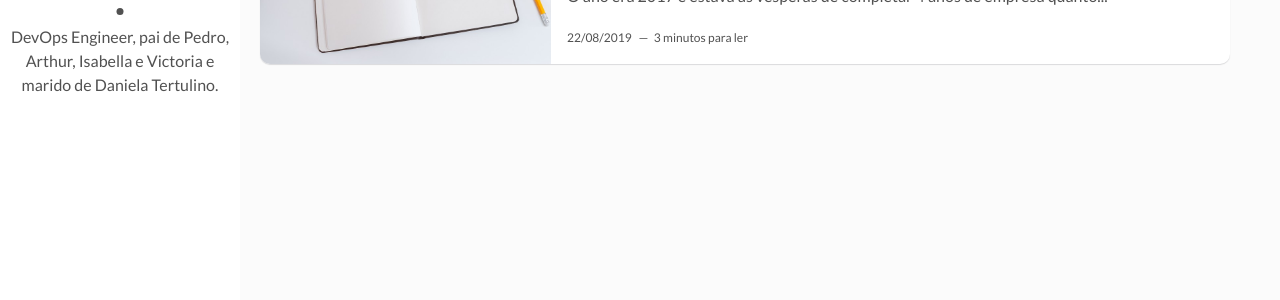
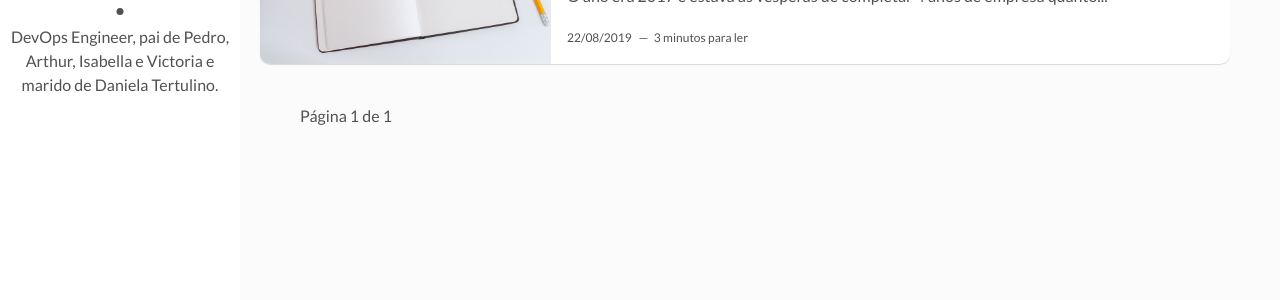
Before and after one commit to klebertertulino/klebertertulino.github.io, a Jekyll site: the page built from index.html, in a window 1280 px wide. Shown: the part 154-454 px from the top of the page. Built offline with Jekyll 4.4.1, drawn with Linux system fonts in a browser that asks for light colours; the list of posts is cut into pages by our own code.

Commit message:
Revert some changes

```diff
--- a/_includes/pagination.html
+++ b/_includes/pagination.html
@@ -8,8 +8,8 @@
         <p><a class="newer-posts" href="{{ site.baseurl }}/page/{{ paginator.previous_page }}/"><i class="fa fa-long-arrow-left" aria-hidden="true"></i></a></p>
         {% endif %}
       {% endif %}
+      <p><span class="page-number">Página {{paginator.page}} de {{paginator.total_pages}}</span></p>
       {% if paginator.next_page %}
-      <p><span class="page-number">Página {{paginator.page}} de {{paginator.total_pages}}</span></p>
       <p><a class="older-posts" href="{{ site.baseurl }}/page/{{ paginator.next_page }}/"><i class="fa fa-long-arrow-right" aria-hidden="true"></i></a></p>
       {% endif %}
     </ul>
```
